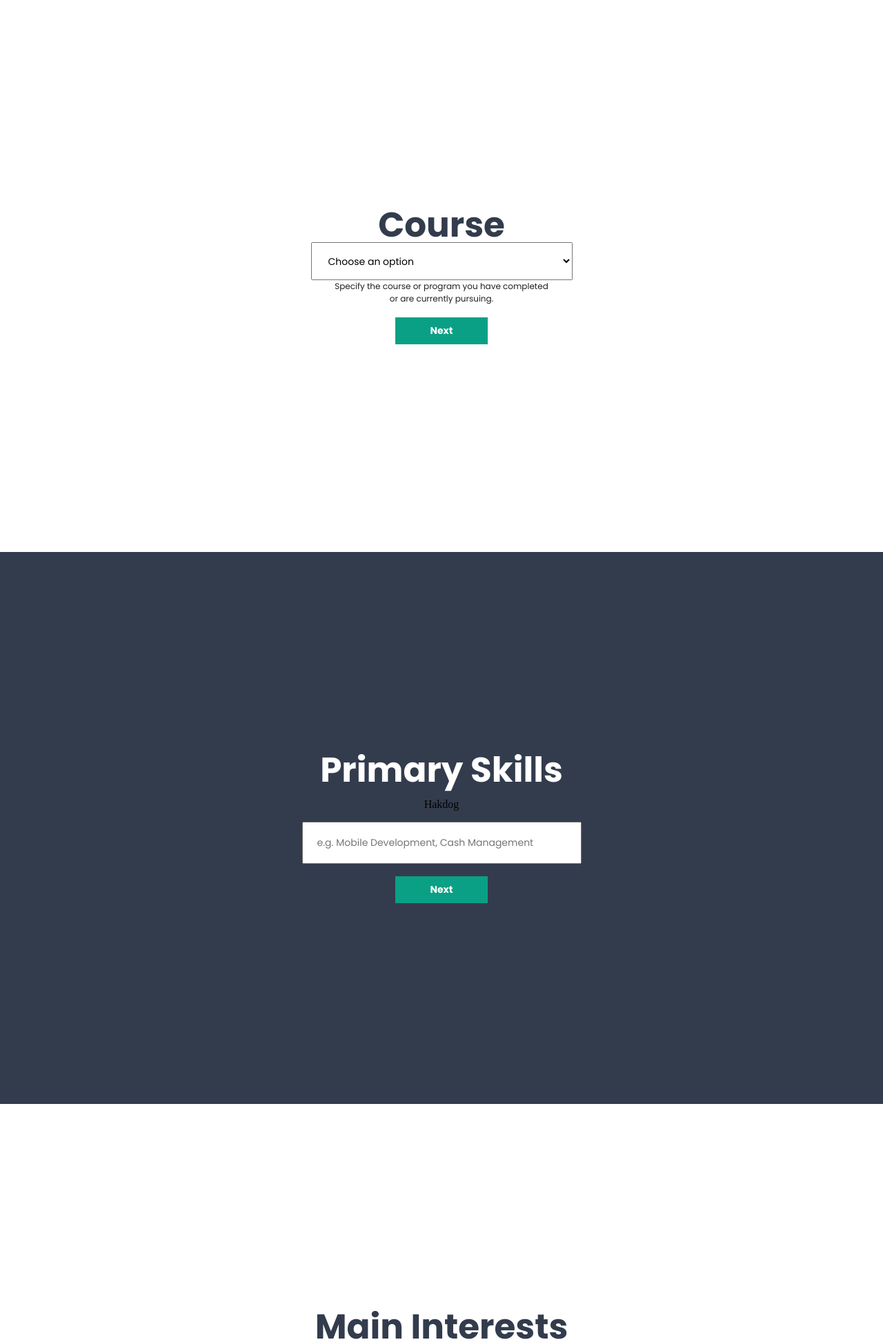
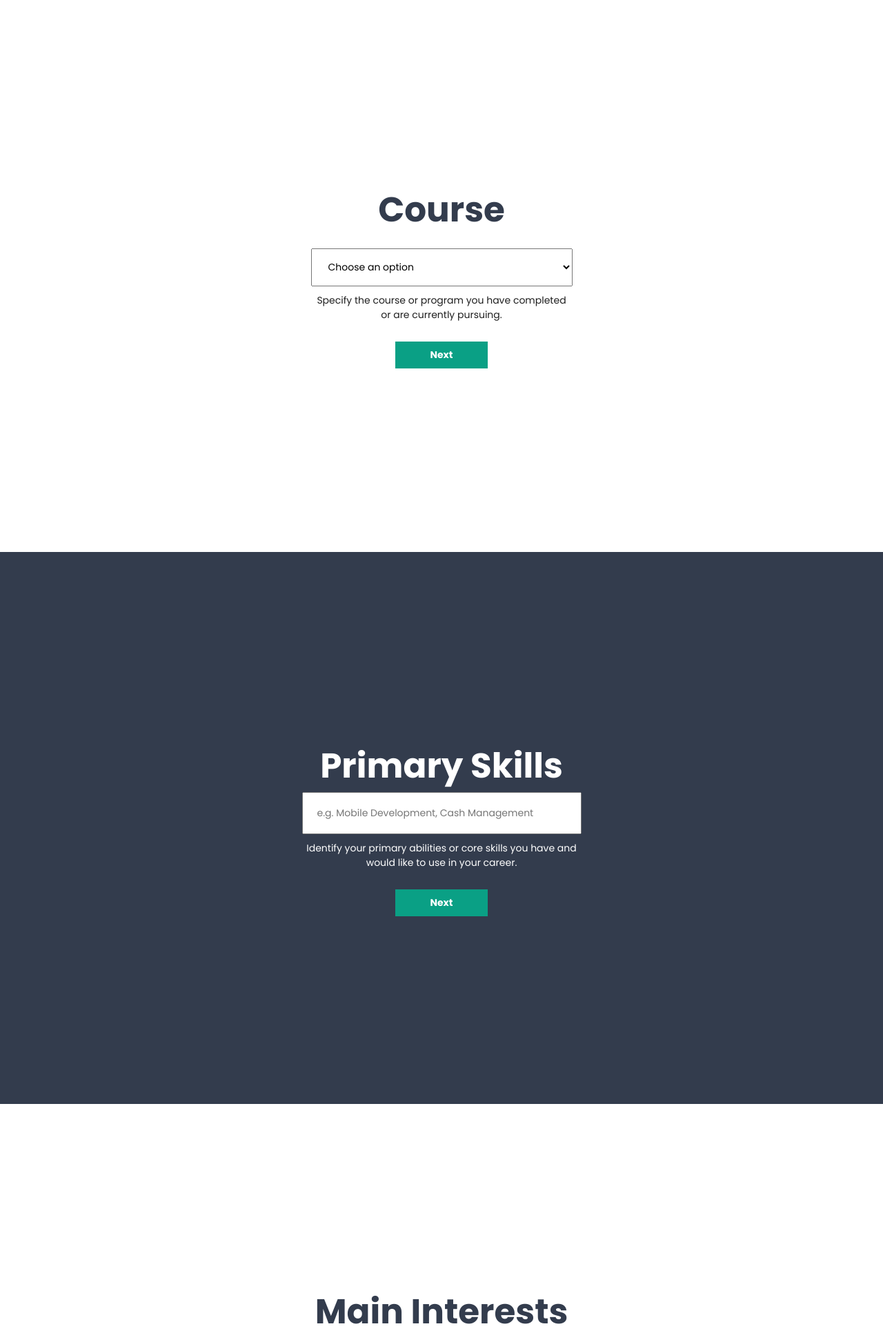
Before and after one commit to fritzgerald658/RECOMEE, a Django app: page /predict_position/ in a window 1280 px wide. Shown: the top 1945 px of the page at 69% size. Run offline with Django 5.2, Linux system fonts and the light colour scheme; parts of the project's set-up code (start-up, migrations or seed data) failed here and were passed over.

Commit message:
template changes

```diff
--- a/static/get_user_input.css
+++ b/static/get_user_input.css
@@ -14,7 +14,6 @@ label {
     font-size: 50px;
     font-weight: 700;
     color: #333c4d;
-    line-height: 50px;
 }
 
 #section-one {
@@ -145,9 +144,9 @@ input{
 .guides {
     min-width: 379px;
     font-family: "Poppins", sans-serif;
-    font-size: 12px;
+    font-size: 14px;
     color: #949494;
     font-weight: 400;
     text-align: center;
-    margin: 0px;
+    margin: 10px;
 }
--- a/template/get_user_input.html
+++ b/template/get_user_input.html
@@ -14,7 +14,7 @@
       {% csrf_token %}
       <section id="section-one">
         <!--section for course input-->
-        <label for="">Course</label>
+        <label for="">Course</label><br>
         <select name="course" id="courses" required>
           <option value="" selected disabled>Choose an option</option>
           <option value="Accountancy">Accountancy</option>
@@ -50,8 +50,7 @@
           </option>
           <option value="Tourism Management">Tourism Management</option>
         </select>
-        <h6 class="guides" style="color: rgb(31, 31, 31);">Specify the course or program you have completed
-            <br>or are currently pursuing.</h6>
+        <h6 class="guides" style="color: rgb(31, 31, 31);">Specify the course or program you have completed <br>  or are currently pursuing.</h6>
 
         <div class="custom-alert" id="course_alert">
           Please select a course.
@@ -63,13 +62,14 @@
       <section id="section-two">
         <!--section for skills input-->
         <label for="skills">Primary Skills</label>
-        <p class="guide_statements">Hakdog</p>
         <input
           type="text"
           name="skills"
           id="skills"
           placeholder="e.g. Mobile Development, Cash Management"
         />
+        <h6 class="guides" style="color: rgb(255, 255, 255);">Identify your primary abilities or core skills you have and <br>would like to use in your career.
+        </h6>
         <div class="custom-alert" id="skill_alert">Please type your skill.</div>
         <br />
         <a onclick="validate_input_skills()">Next</a>
@@ -78,13 +78,15 @@
       <section id="section-three">
         <!--section for interests-->
         <label for="interest">Main Interests</label><br />
-        <span>HELLO WORLD</span>
         <input
           type="text"
           id="interests"
           name="interest"
           placeholder="e.g. Web Development, Culinary Arts"
         />
+        <h6 class="guides" style="color: rgb(0, 0, 0);">Identify your main interests or ideal passions you <br>certainly want in your career.
+
+        </h6>
         <div class="custom-alert" id="interest_alert">
           Please type your interests.
         </div>
@@ -101,15 +103,16 @@
           name="industry"
           placeholder="e.g. IT solutions, Education, Psychology"
         />
+        <h6 class="guides" style="color: rgb(255, 255, 255);">Specify your preferred industry or sector <br> you envision yourself working in.</h6>
         <div class="custom-alert" id="industry_alert">
           Please type your preferred industry.
         </div>
         <br />
-        <button type="submit" id="submit_button">Explore✨</button>
+        <button type="submit" id="submit_button">EXPLORE✨</button>
       </section>
     </form>
     <div id="back_to_top">
-      <a href="#section-one" id="back_to_top_link">Back to top</a>
+      <a href="#section-one" id="back_to_top_link">Back to top👆</a>
     </div>
   </body>
 
```
Also changed, not shown: db.sqlite3.
